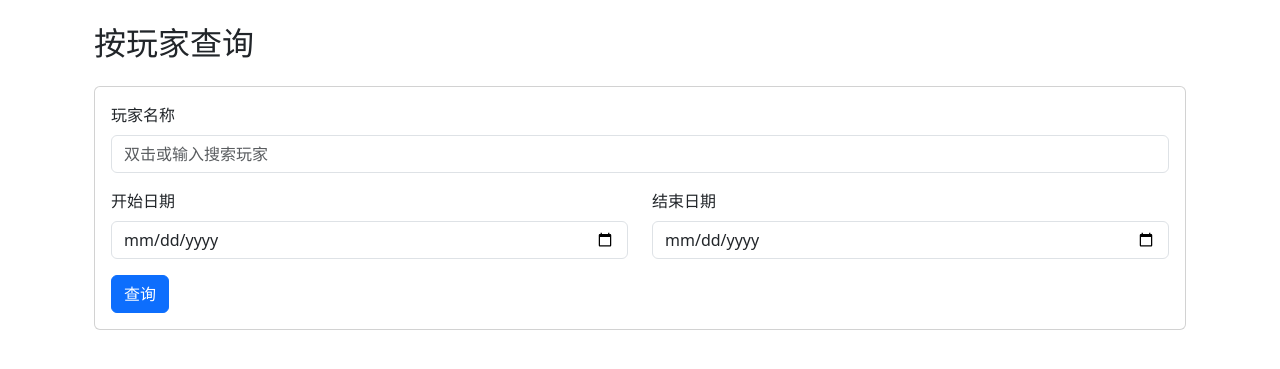
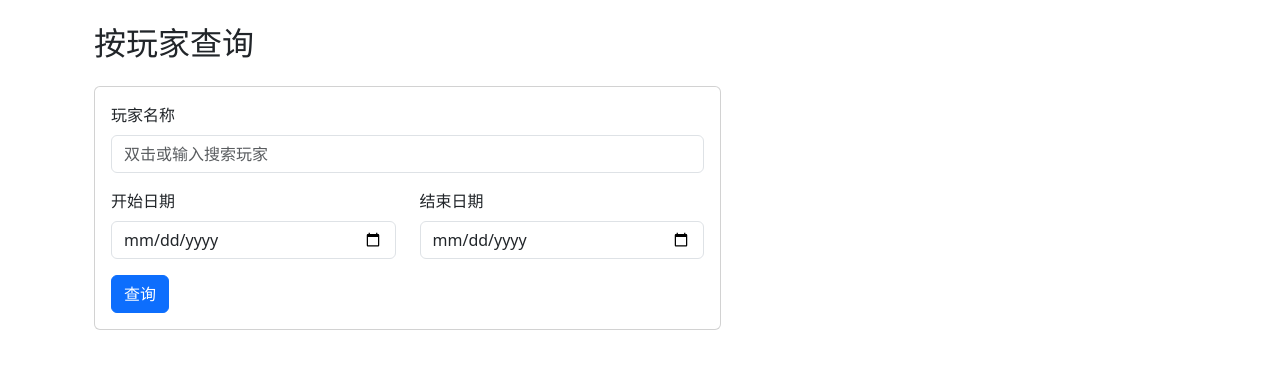
Before and after one commit to aflyhorse/EVE-CorpKMStat, a Flask app: template kmstat/templates/search_player.html.jinja2 in a window 1280 px wide. Shown: the part 56-425 px from the top of the page. Run offline with Flask 3, Linux system fonts and the light colour scheme; the template is opened without the code that fills it, so the values that code supplies are empty; parts of the project's set-up code (start-up, migrations or seed data) failed here and were passed over; some libraries are stand-ins or nearby versions.

Commit message:
feat: remove meaningless player from candidate and add reverse query from search_char

```diff
--- a/kmstat/templates/search_player.html.jinja2
+++ b/kmstat/templates/search_player.html.jinja2
@@ -15,16 +15,23 @@
             cursor: pointer;
             margin-left: 5px;
         }
+
         .sort-icon:hover {
             opacity: 0.7;
         }
     </style>
-    <div class="card mt-4">
+
+    <div class="row mt-4">
+        <!-- Search form takes 7 columns -->
+        <div class="col-md-7">
+            <div class="card">
                 <div class="card-body">
                     <form method="get" action="{{ url_for('search_player') }}">
                         <div class="mb-3">
                             <label for="player" class="form-label">玩家名称</label>
-                    <input class="form-control" list="playerList" id="player" name="player" placeholder="双击或输入搜索玩家" value="{{ selected_player_name if selected_player_name }}">
+                            <input class="form-control" list="playerList" id="player" name="player"
+                                placeholder="双击或输入搜索玩家" value="{{ selected_player_name if selected_player_name }}"
+                                autocomplete="off">
                             <datalist id="playerList">
                                 {% for player in players %}
                                 {% set name, color = player.title|detect_color %}
@@ -36,29 +43,33 @@
                         <div class="row">
                             <div class="col-md-6 mb-3">
                                 <label for="start_date" class="form-label">开始日期</label>
-                        <input type="date" class="form-control" id="start_date" name="start_date" value="{{ start_date if start_date }}">
+                                <input type="date" class="form-control" id="start_date" name="start_date"
+                                    value="{{ start_date if start_date }}">
                             </div>
                             <div class="col-md-6 mb-3">
                                 <label for="end_date" class="form-label">结束日期</label>
-                        <input type="date" class="form-control" id="end_date" name="end_date" value="{{ end_date if end_date }}">
+                                <input type="date" class="form-control" id="end_date" name="end_date"
+                                    value="{{ end_date if end_date }}">
                             </div>
                         </div>
                         <button type="submit" class="btn btn-primary">查询</button>
                     </form>
                 </div>
             </div>
+        </div>
 
         {% if selected_player %}
-    <div class="row">
-        <div class="col-md-4">
-            <div class="card mt-4">
+        <!-- Character list takes 5 columns -->
+        <div class="col-md-5">
+            <div class="card">
                 <div class="card-header">
                     <h5 class="mb-0">所属角色</h5>
                 </div>
                 <div class="card-body">
                     <div class="list-group">
                         {% for character in player_characters %}
-                        <div class="list-group-item list-group-item-action clickable-row" onclick="window.location='{{ url_for('search_char', character=character.id) }}'">
+                        <div class="list-group-item list-group-item-action clickable-row"
+                            onclick="window.location='{{ url_for('search_char', character=character.id) }}'">
                             {{ character.name }}
                         </div>
                         {% endfor %}
@@ -66,8 +77,14 @@
                 </div>
             </div>
         </div>
-        <div class="col-md-8">
-            <div class="card mt-4">
+        {% endif %}
+    </div>
+
+    {% if selected_player %}
+    <!-- Kill records span full width -->
+    <div class="row mt-4">
+        <div class="col-12">
+            <div class="card">
                 <div class="card-header">
                     <h5 class="mb-0">击杀记录</h5>
                 </div>
@@ -76,23 +93,28 @@
                         <table class="table table-striped">
                             <thead>
                                 <tr>
-                                    <th>击杀ID <span class="sort-icon" onclick="sortTable(0)">{{ render_icon('sort-down') }}</span></th>
+                                    <th>击杀ID <span class="sort-icon" onclick="sortTable(0)">{{ render_icon('sort-down')
+                                            }}</span></th>
                                     <th>击杀时间</th>
                                     <th>角色名称</th>
-                                    <th>星系 <span class="sort-icon" onclick="sortTable(3)">{{ render_icon('sort-down') }}</span></th>
+                                    <th>星系 <span class="sort-icon" onclick="sortTable(3)">{{ render_icon('sort-down')
+                                            }}</span></th>
                                     <th>击毁舰船</th>
-                                    <th class="text-end">价值 <span class="sort-icon" onclick="sortTable(5)">{{ render_icon('sort-down') }}</span></th>
+                                    <th class="text-end">价值 <span class="sort-icon" onclick="sortTable(5)">{{
+                                            render_icon('sort-down') }}</span></th>
                                 </tr>
                             </thead>
                             <tbody id="killsTableBody">
                                 {% for kill in kills %}
                                 <tr>
-                                    <td><a href="https://zkillboard.com/kill/{{ kill.id }}/" target="_blank">{{ kill.id }}</a></td>
+                                    <td><a href="https://zkillboard.com/kill/{{ kill.id }}/" target="_blank">{{ kill.id
+                                            }}</a></td>
                                     <td>{{ kill.killmail_time.strftime('%Y-%m-%d %H:%M:%S') }}</td>
                                     <td>{{ kill.character.name }}</td>
                                     <td>{{ kill.solar_system.name }}</td>
                                     <td>{{ kill.victim_ship_type.name }}</td>
-                                    <td class="text-end" data-value="{{ kill.total_value }}">{{ "{:,.2f}".format(kill.total_value) }}</td>
+                                    <td class="text-end" data-value="{{ kill.total_value }}">{{
+                                        "{:,.2f}".format(kill.total_value) }}</td>
                                 </tr>
                                 {% endfor %}
                             </tbody>
@@ -106,13 +128,13 @@
 </div>
 
 <script>
-document.getElementById('player').addEventListener('input', function(e) {
+    document.getElementById('player').addEventListener('input', function (e) {
         const datalist = document.getElementById('playerList');
         const hiddenInput = document.getElementById('player_id');
         const options = datalist.getElementsByTagName('option');
 
-    for(let option of options) {
-        if(option.value === this.value) {
+        for (let option of options) {
+            if (option.value === this.value) {
                 hiddenInput.value = option.dataset.id;
                 return;
             }
```
Also changed, not shown: kmstat/templates/search_char.html.jinja2 (+54 -10 lines), kmstat/views.py (+14 -6 lines). Lines whose indentation alone changed are shown as unchanged.
